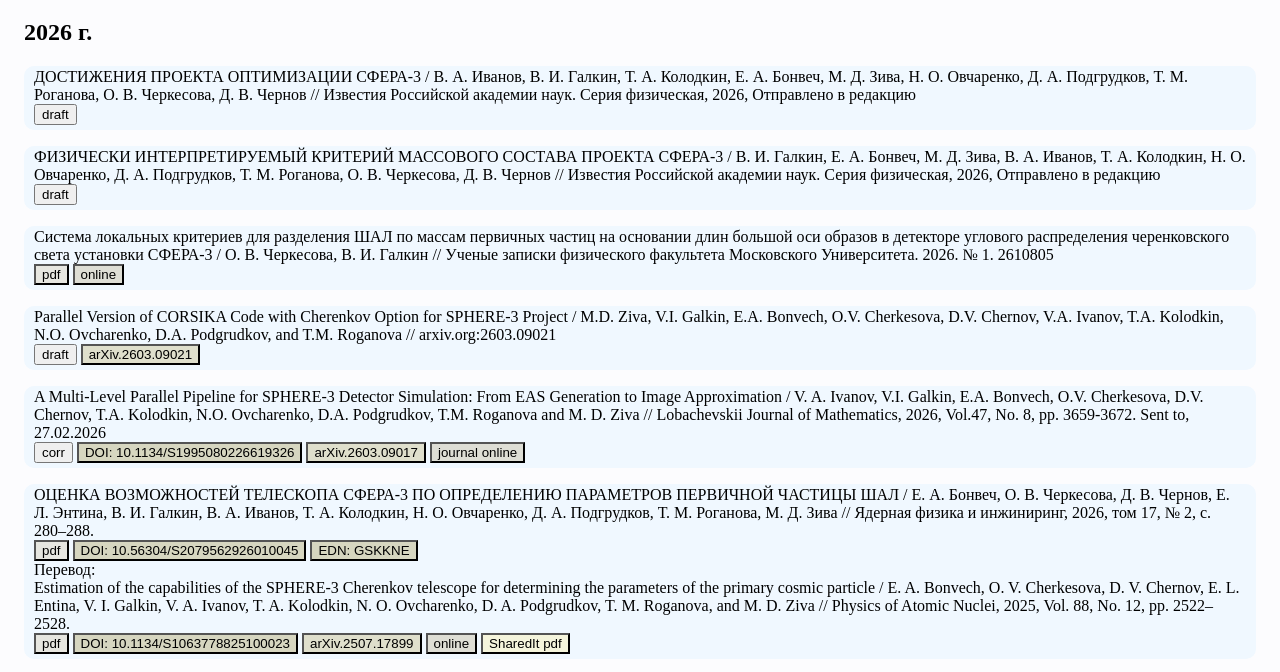
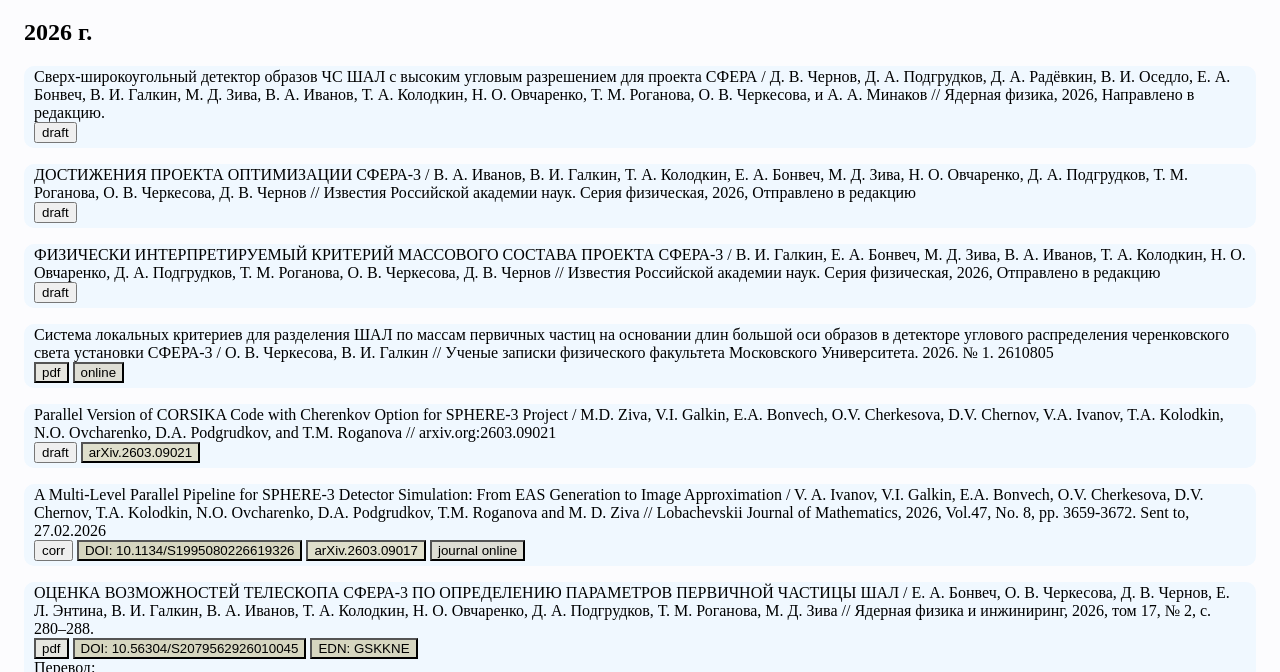
Before and after one commit to bonvech/SPHERE_Project, a plain HTML site: page index.html in a window 1280 px wide. Shown: the part 61-733 px from the top of the page. Drawn offline with Linux system fonts and the light colour scheme.

Commit message:
ЯФ 2026 Препринт

```diff
--- a/index.html
+++ b/index.html
@@ -119,6 +119,24 @@
 
   <h2>2026 г.</h2>
 
+<p class="article">Сверх-широкоугольный детектор образов ЧС ШАЛ с высоким угловым разрешением для проекта СФЕРА
+  / Д. В. Чернов, Д. А. Подгрудков, Д. А. Радёвкин, В. И. Оседло, Е. А. Бонвеч, В. И. Галкин, М. Д. Зива, В. А. Иванов, Т. А. Колодкин, Н. О. Овчаренко, Т. М. Роганова, О. В. Черкесова, и А. А. Минаков
+  // Ядерная физика, 2026, Направлено в редакцию.
+  <br class="inline">
+  <a href="./Papers/Publications/preprints/Preprint_2026_YadFiz_Chernov_Сверхширокоугольный_дет_СФЕРА.pdf" target="_blank"><button>draft</button></a>
+<!--
+  <a href="./Papers/Publications/" target="_blank"><button class="pdf">pdf</button></a>
+  <a href="http://dx.doi.org/" target="_blank"><button class="doi">DOI: *****</button></a>
+  <a href="https://arxiv.org/abs/" target="_blank"><button class="arXiv">arXiv.</button></a>
+  <a href="" target="_blank"><button class="online">online</button></a>
+  <a href="https://rdcu.be/" target="_blank"><button class="sharedit">SharedIt pdf</button></a>
+  <a href="" target="_blank"></a>
+  <a href="https://www.elibrary.ru/item.asp?id=" target="_blank"><button class="edn">EDN: ****</button></a>
+
+-->
+</p>
+
+
 <p class="article">ДОСТИЖЕНИЯ ПРОЕКТА ОПТИМИЗАЦИИ СФЕРА-3
   / В. А. Иванов, В. И. Галкин, Т. А. Колодкин, Е. А. Бонвеч, М. Д. Зива, Н. О. Овчаренко, Д. А. Подгрудков, Т. М. Роганова, О. В. Черкесова, Д. В. Чернов
   // Известия Российской академии наук. Серия физическая, 2026, Отправлено в редакцию
@@ -133,7 +151,6 @@
   <a href="https://rdcu.be/" target="_blank"><button class="sharedit">SharedIt pdf</button></a>
   <a href="" target="_blank"></a>
   <a href="https://www.elibrary.ru/item.asp?id=" target="_blank"><button class="edn">EDN: ****</button></a>
-
 -->
 </p>
 
```
Also changed, not shown: 1 other file.
